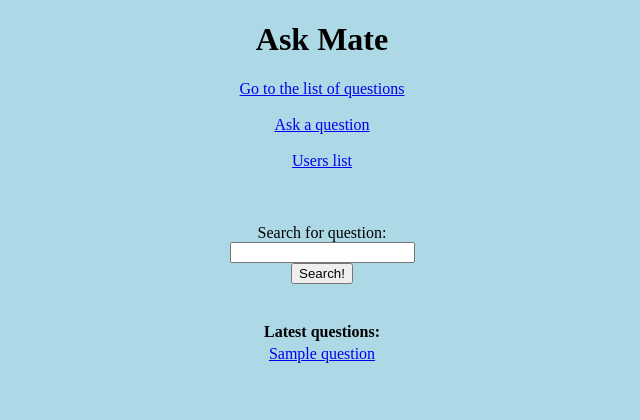
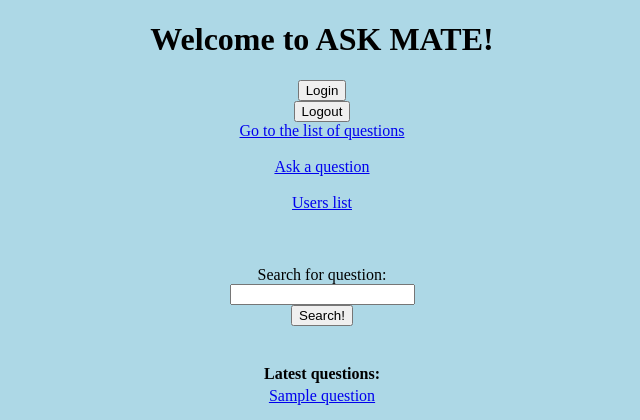
Before and after one commit to KZwolski/Ask-Mate, a Flask app: template templates/index.html in a window 1280 px wide. Shown: the top 420 px of the page, without its empty margins (318-958 px from the left). Run offline with Flask 2, Linux system fonts and the light colour scheme; the template is opened without the code that fills it: most values are stand-ins (such as "Sample title", 1, 10 or a date in 2020).

Commit message:
login added

```diff
--- a/requirements.txt
+++ b/requirements.txt
@@ -2,7 +2,7 @@ python-dotenv
 psycopg2-binary
 click==8.1.2
 colorama==0.4.4
-Flask==2.1.2
+Flask~=2.1.1
 importlib-metadata==4.11.3
 itsdangerous==2.1.2
 Jinja2==3.1.2
@@ -10,3 +10,6 @@ MarkupSafe==2.1.1
 psycopg2==2.9.3
 Werkzeug==2.1.1
 zipp==3.8.0
+
+
+bcrypt~=3.2.2
--- a/server.py
+++ b/server.py
@@ -1,11 +1,13 @@
-from flask import Flask, render_template, request, redirect
+from flask import Flask, render_template, request, redirect, session, url_for
 from werkzeug.utils import secure_filename
 from bonus_questions import SAMPLE_QUESTIONS
 import data_manager
 import os
+import util
 
 app = Flask(__name__)
 app.config['UPLOAD_FOLDER'] = 'static\\images'
+app.secret_key = "dupa"
 
 FILE = "data/question.csv"
 answer_path = "data/answer.csv"
@@ -117,6 +119,27 @@ def users_list():
     return render_template("users.html", users_details=users_details)
 
 
+@app.route('/login', methods=['GET', 'POST'])
+def login():
+    error = None
+    users = data_manager.get_users_details()
+    if request.method == 'POST':
+        for user in users:
+            if request.form['username'] == user['username'] and util.verify_password(request.form['password'],
+                                                                                     user['password']):
+                session["user"] = request.form['username']
+                return redirect("/")
+            else:
+                error = "Invalid login attempt"
+    return render_template('login.html', error=error)
+
+
+@app.route('/logout', methods=['GET', 'POST'])
+def logout():
+    session.pop("user", None)
+    return redirect(url_for("index"))
+
+
 if __name__ == '__main__':
     app.run(host='0.0.0.0',
             port=5000,
--- a/templates/index.html
+++ b/templates/index.html
@@ -15,7 +15,17 @@
 	</style>
 </head>
 <body>
-<h1>Ask Mate</h1>
+{% if "user" in session %}
+            <h1>Welcome {{session["user"]}}, to ASK MATE!</h1>
+        {%else%}
+            <h1>Welcome to ASK MATE!</h1>
+        {% endif %}
+<form action="/login" method="GET">
+        <button type="submit">Login</button>
+    </form>
+<form action="/logout" method="GET">
+        <button type="submit">Logout</button>
+    </form>
 <a href="/list">Go to the list of questions</a><br><br>
 <a href="/add-question">Ask a question</a><br><br>
 <a href="/users">Users list</a><br><br>
--- a/util.py
+++ b/util.py
@@ -1,7 +1,7 @@
 import connection
 from datetime import datetime, timezone
 import time
-
+import bcrypt
 
 question_path = "data/question.csv"
 answer_path = "data/answer.csv"
@@ -32,3 +32,14 @@ def generate_new_id(filename):
     with open(filename, 'w') as file:
         file.write(str(last_id + 1))
     return last_id + 1
+
+
+def hash_password(plain_text_password):
+    # By using bcrypt, the salt is saved into the hash itself
+    hashed_bytes = bcrypt.hashpw(plain_text_password.encode('utf-8'), bcrypt.gensalt())
+    return hashed_bytes.decode('utf-8')
+
+
+def verify_password(plain_text_password, hashed_password):
+    hashed_bytes_password = hashed_password.encode('utf-8')
+    return bcrypt.checkpw(plain_text_password.encode('utf-8'), hashed_bytes_password)
```
Also changed, not shown: templates/login.html (added, +32 -0 lines).
